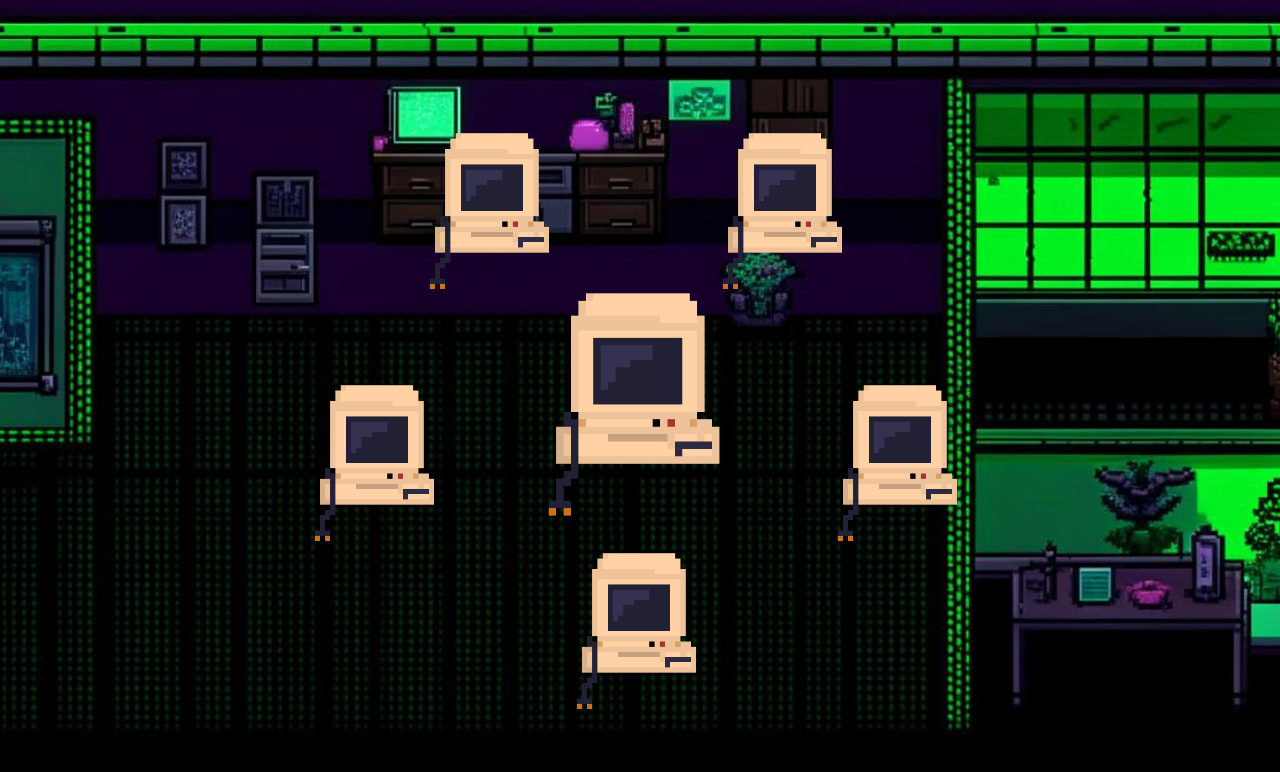
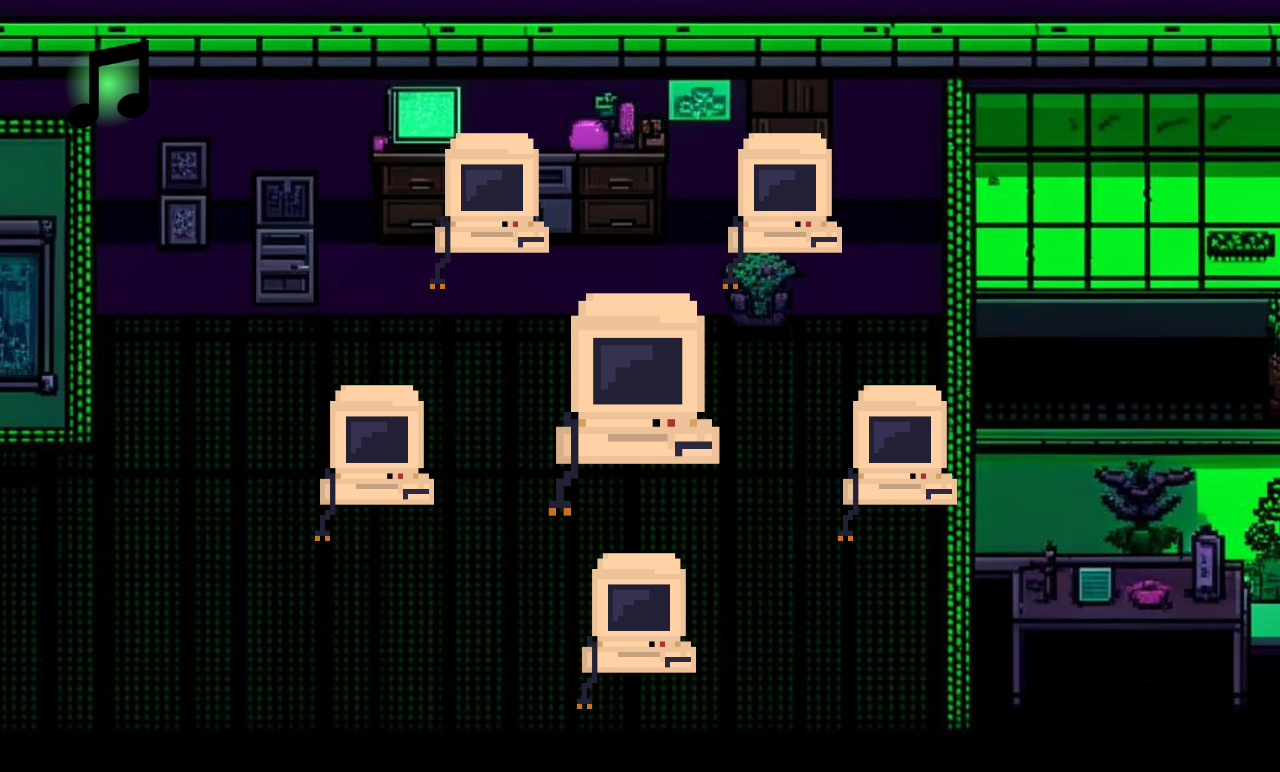
Before and after one commit to Some-Team-3/browser-game, a website built with webpack: page index.html in a window 1280 px wide. Built offline with nearby package versions, Linux system fonts and the light colour scheme.

Commit message:
add background music toggle icon

```diff
--- a/index.html
+++ b/index.html
@@ -6,6 +6,7 @@
   </head>
   <body>
     <div id="game">
+      <div id="music_toggle"></div>
       <div class="computers">
         <div class="computer off" id="c1" password_for="c2"></div>
         <div class="computer off" id="c2" password_for="c3"></div>
--- a/scripts/app.js
+++ b/scripts/app.js
@@ -5,6 +5,7 @@ import simonGame from './puzzles/simonGame.js';
 import sokoban from './puzzles/sokoban.js';
 import slidingPuzzle from './puzzles/slidingPuzzle.js';
 import wordle from './puzzles/wordle.js';
+
 import makeSound from './helpers/makeSound.js';
 import backgroundMusic from '../sounds/backgroundSound.mp3';
 import terminalOpen from '../sounds/terminalON.mp3';
@@ -20,6 +21,8 @@ import slide from '../sounds/slideSound.mp3';
 
 const game = document.getElementById('game');
 const computers = [...document.getElementsByClassName('computer')];
+const musicToggleIcon = document.getElementById('music_toggle');
+
 const backMusic = makeSound(backgroundMusic, [['loop', 'loop']]);
 backMusic.volume = 0.5;
 const openSound = makeSound(terminalOpen);
@@ -118,12 +121,20 @@ export default () => {
     },
   });
 
-  const play = () => {
-    backMusic.play();
-    document.removeEventListener('click', play);
-  };
+  musicToggleIcon.classList.add('music_off');
 
-  document.addEventListener('click', play);
+  let isMusicPaused = true;
+  musicToggleIcon.addEventListener('click', ({ target }) => {
+    if (isMusicPaused) {
+      backMusic.play();
+      isMusicPaused = false;
+    } else {
+      backMusic.pause();
+      isMusicPaused = true;
+    }
+    target.classList.toggle('music_off');
+    target.classList.toggle('music_on');
+  });
 
   computers.forEach((computer) => {
     computer.addEventListener('click', ({ target }) => {
--- a/styles/style.css
+++ b/styles/style.css
@@ -303,3 +303,25 @@ body {
   background: none;
   border: none;
 }
+
+#music_toggle {
+  min-height: 50px;
+  height: 11%;
+  aspect-ratio: 1/1;
+
+  position: absolute;
+  top: 5%;
+  left: 5%;
+
+  background-size: contain;
+  background-position: center;
+  background-repeat: no-repeat;
+}
+
+.music_on {
+  background-image: url('../images/backMusic_disable.png'), radial-gradient(farthest-side, #5bf870, transparent);
+}
+
+.music_off {
+  background-image: url('../images/backMusic_enable.png'), radial-gradient(farthest-side, #5bf870, transparent);
+}
```
Also changed, not shown: images/backMusic_disable.png (added), images/backMusic_enable.png (added).
